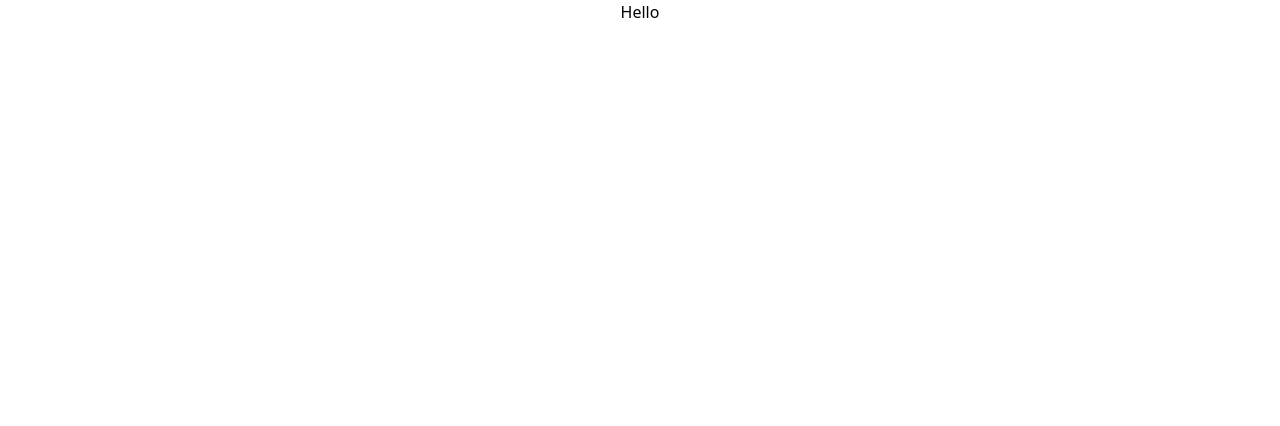
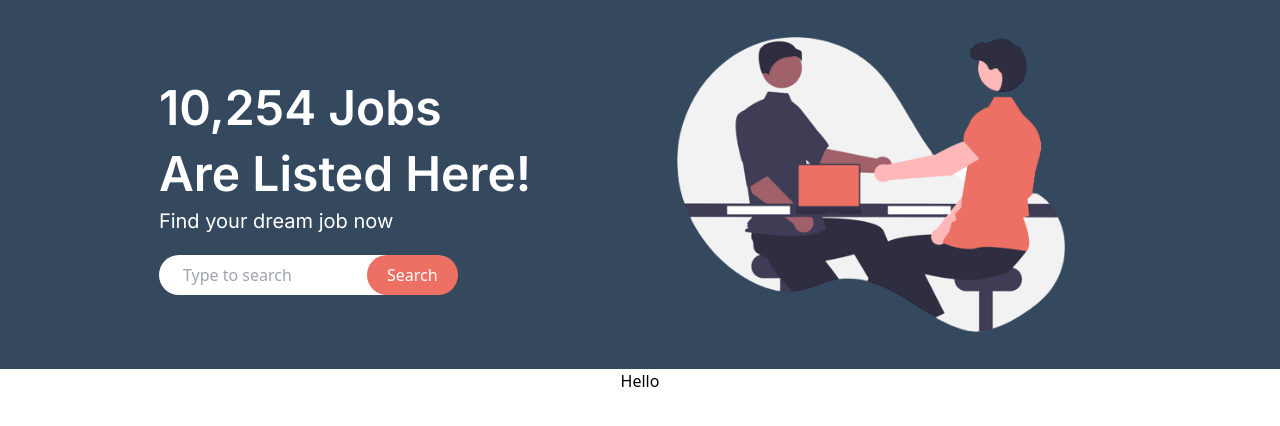
Before and after one commit to ReCoded-Org/-capstone-IQLBPS-jobie, a React (Create React App) app: page / in a window 1280 px wide. Shown: the top 426 px of the page. Built offline with nearby package versions, Linux system fonts and the light colour scheme.

Commit message:
Completed Hero section

```diff
--- a/src/App.jsx
+++ b/src/App.jsx
@@ -1,13 +1,15 @@
 import React from 'react';
 // import { Routes, Route } from "react-router-dom";
-
+import Hero from './components/Hero';
 import './App.css';
 
 function App() {
-    return ( <div className = "App" >
-        <h1>Hello</h1>
-        </div>
-    );
+  return (
+    <div className="App">
+      <Hero />
+      <h1>Hello</h1>
+    </div>
+  );
 }
 
 export default App;
--- /dev/null
+++ b/src/components/Hero.jsx
@@ -0,0 +1,37 @@
+function Hero() {
+  return (
+    <div className="bg-dark-gray flex justify-around items-center px-32 small:px-14 small:py-5 medium:py-6 medium:px-16 large:py-8 large:px-18">
+      <div className="text-left">
+        <h1 className="text-white text-5xl leading-snug font-semibold font-inter small:text-lg medium:text-3xl large:text-4xl">
+          10,254 Jobs <br /> Are Listed Here!
+        </h1>
+        <h3 className="text-xl text-white medium:text-yellow-30 font-inter small:text-xs medium:text-lg large:xl">
+          Find your dream job now
+        </h3>{' '}
+        <div className=" mt-5 w-48 small:w-36 medium:w-56 large:w-72">
+          <input
+            type="search"
+            className="rounded-3xl px-6 py-2 outline-none absolute w-72 small:w-32 small:py-1.5 small:px-3 small:text-xs medium:w-52"
+            placeholder="Type to search"
+          />
+          <button
+            type="submit"
+            className="py-2 bg-accent px-5 rounded-3xl text-white relative  left-52 hover:bg-red-500 small:py-1.5 small:px-3 small:text-xs small:left-24 medium:left-36 "
+          >
+            Search
+          </button>
+        </div>
+      </div>
+
+      <div>
+        <img
+          src="/assets/jobsearch.png"
+          alt="a girl searching for job"
+          className="w-500 small:w-300 ml-7"
+        />
+      </div>
+    </div>
+  );
+}
+
+export default Hero;
--- a/tailwind.config.js
+++ b/tailwind.config.js
@@ -3,15 +3,24 @@ module.exports = {
   content: ['./src/**/*.{js,jsx,ts,tsx}'],
   theme: {
     extend: {
-      colors :{
-        "primary": "var(--primary)",
-        "secondary": "var(--secondary)",
-        "accent": "var(--accent)",
-        "dark-gray": "var(--dark-gray)",
+      colors: {
+        primary: 'var(--primary)',
+        secondary: 'var(--secondary)',
+        accent: 'var(--accent)',
+        'dark-gray': 'var(--dark-gray)',
       },
-      fontFamily : {
-        'inter':['Inter']
-      }
+      fontFamily: {
+        inter: ['Inter'],
+      },
+      width: {
+        500: '500px',
+        300: '300px',
+      },
+      screens: {
+        small: { min: '360px', max: '650px' },
+        medium: { min: '651px', max: '1023px' },
+        large: { min: '1024px', max: '1279px' },
+      },
     },
   },
   plugins: [],
```
Also changed, not shown: public/assets/jobsearch.png (added).
